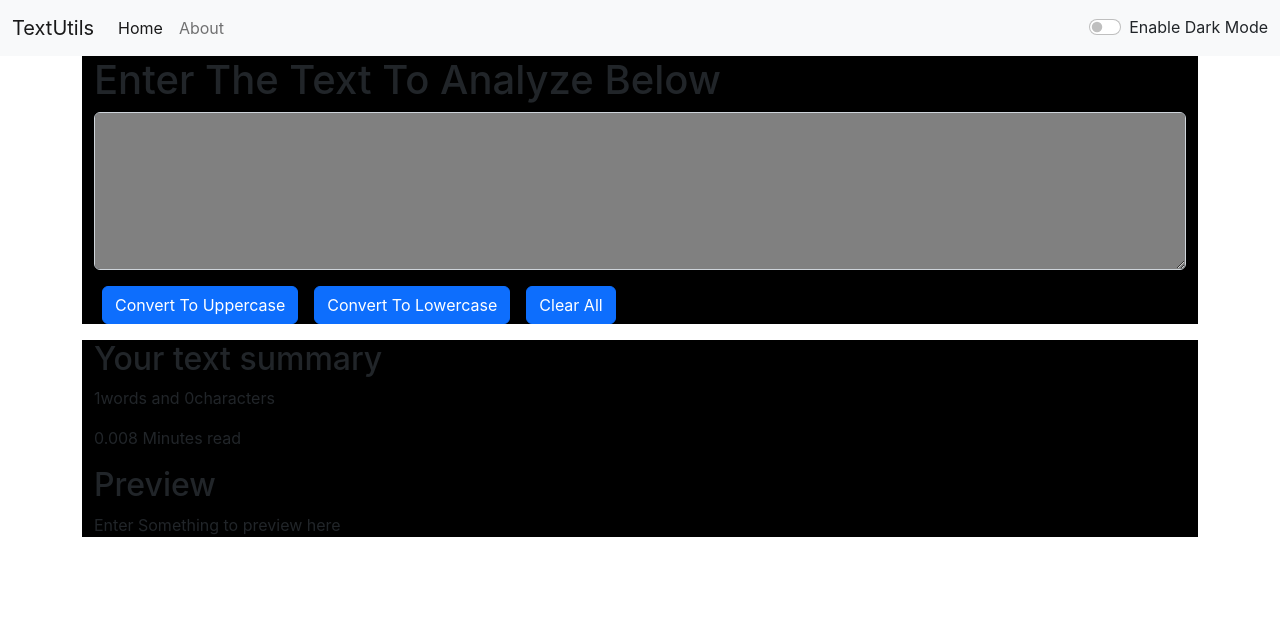
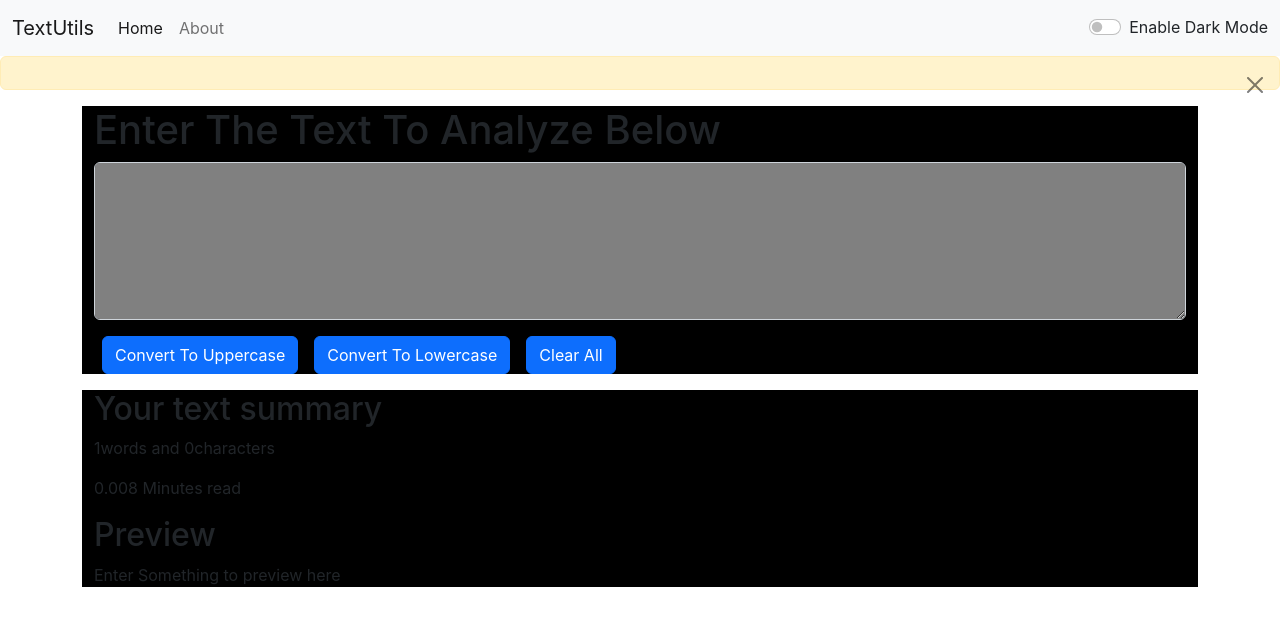
Before and after one commit to panditdhamdhere/React, a React (Create React App) app: page / in a window 1280 px wide. Shown: the top 626 px of the page. Built offline with nearby package versions, Linux system fonts and the light colour scheme.

Commit message:
alert component added

```diff
--- a/src/App.js
+++ b/src/App.js
@@ -2,7 +2,10 @@
 // import About from './components/About';
 import Navbar from './components/Navbar'
 import Textform from './components/Textform'
+import  Alert from './components/Alert'
+
 import { useState } from 'react';
+
 function App() {
   const [mode, setMode] = useState('light'); // Whether dark mode is enables or not
 
@@ -19,6 +22,7 @@
   return (
     <>
       <Navbar title="TextUtils" about="aboutText" mode={mode} toggleMode={toggleMode} />
+      <Alert/>
       <div className="container">
         <Textform heading="Enter The Text To Analyze Below" mode={mode}/>
        {/* <About /> */}
--- a/src/components/About.js
+++ b/src/components/About.js
@@ -1,6 +1,6 @@
 import React, { useState } from 'react'
 
-export default function About() {
+export default function About(props) {
 
     const [myStyle, setMyStyle] = useState({
         color: 'black',
--- /dev/null
+++ b/src/components/Alert.js
@@ -0,0 +1,12 @@
+import React from 'react'
+
+const Alert = (props) => {
+  return (
+    <div className="alert alert-warning alert-dismissible fade show" role="alert">
+  {props.alert}
+    <button type="button" className="btn-close" data-bs-dismiss="alert" aria-label="Close"></button>
+  </div>
+  )
+}
+
+export default Alert
```
